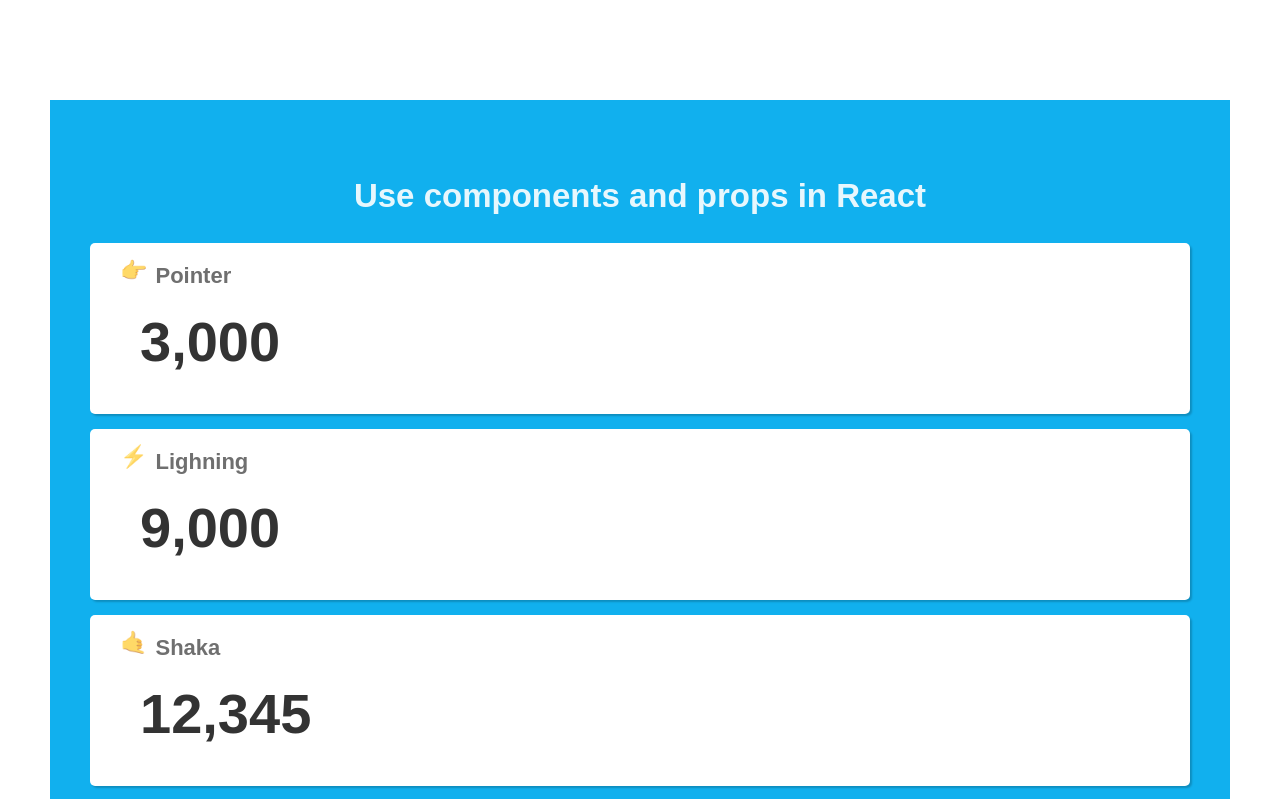
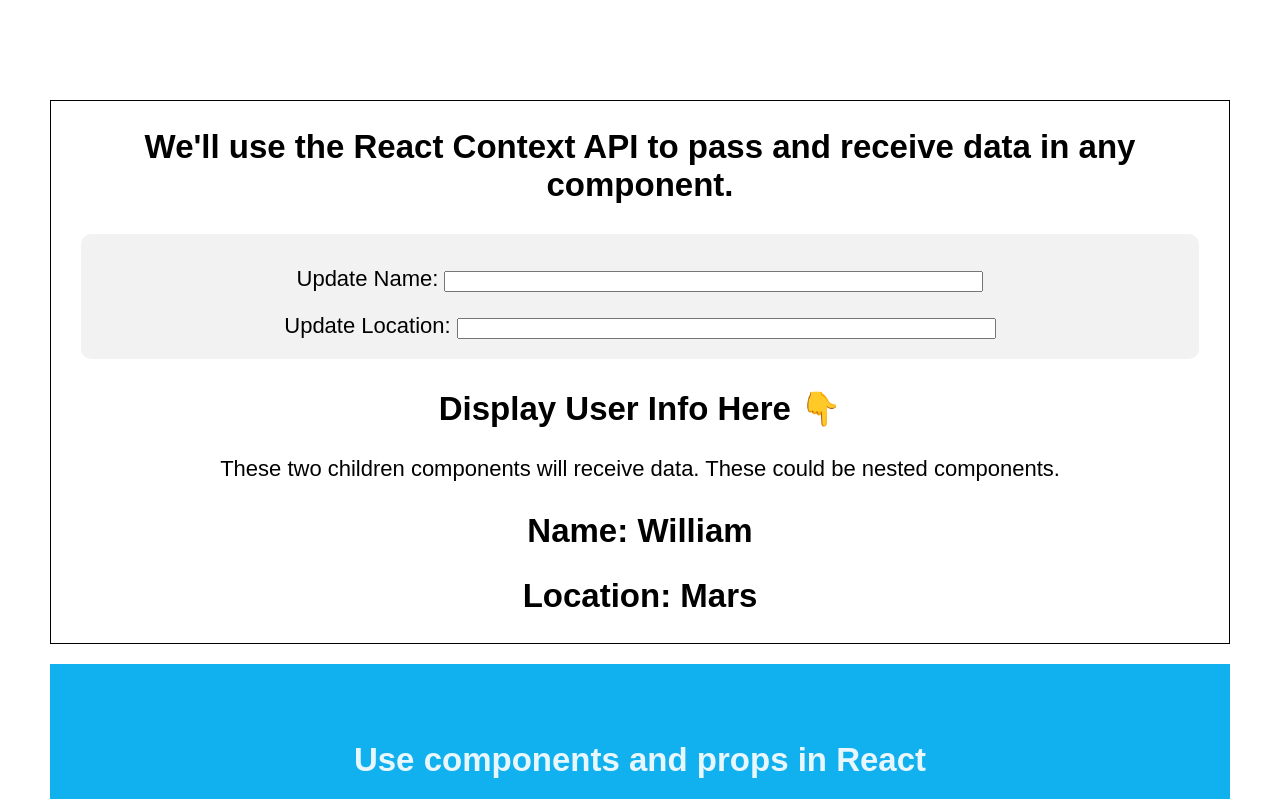
Before and after one commit to williamwdev/react-review-challenge, a React (Create React App) app: page / in a window 1280 px wide. Shown: the top 799 px of the page. Built offline with nearby package versions, Linux system fonts and the light colour scheme.

Commit message:
added styling and successfully rendering React Context problem

```diff
--- a/src/App.js
+++ b/src/App.js
@@ -1,25 +1,27 @@
-import React from 'react';
-import UserProfile from '../src/components/UserProfile/UserProfile';
-import List from '../src/components/List/List'
-import UserInput from '../src/components/UserInput/UserInput'
-import EventHandling from './components/EventHandling/EventHandling';
-import Calculator from '../src/components/Calculator/Calculator';
-import Movement from '../src/components/Movement/Movement';
-import FetchAPI from '../src/components/FetchAPI/FetchAPI';
-import ParentComponent from './components/PassProps/PassProps';
-import './styles.css';
+import React from "react";
+import UserProfile from "../src/components/UserProfile/UserProfile";
+import List from "../src/components/List/List";
+import UserInput from "../src/components/UserInput/UserInput";
+import EventHandling from "./components/EventHandling/EventHandling";
+import Calculator from "../src/components/Calculator/Calculator";
+import Movement from "../src/components/Movement/Movement";
+import FetchAPI from "../src/components/FetchAPI/FetchAPI";
+import ParentComponent from "./components/PassProps/PassProps";
+import Context from "./components/Context/Context";
+import "./styles.css";
 
 function App() {
   return (
     <div className="App">
-      <ParentComponent/>
-      <FetchAPI/>
-      <Movement/>
-      <Calculator/>
-      <EventHandling/>
-      <UserInput/>
-      <UserProfile/>
-      <List/>
+      <Context />
+      <ParentComponent />
+      <FetchAPI />
+      <Movement />
+      <Calculator />
+      <EventHandling />
+      <UserInput />
+      <UserProfile />
+      <List />
     </div>
   );
 }
--- a/src/components/Context/Context.js
+++ b/src/components/Context/Context.js
@@ -6,7 +6,7 @@
 export default function Context() {
   return (
     <>
-      <div className="App">
+      <div className="context-container">
         <h2 className="is-size-4">
           We'll use the React Context API to pass and receive data in any
           component.
@@ -22,7 +22,6 @@
           <Name />
           <Location />
         </div>
-        <ScotchInfoBar />
       </div>
     </>
   );
--- a/src/styles.css
+++ b/src/styles.css
@@ -250,3 +250,28 @@
   margin: 20px;
   text-align: left;
 }
+
+/* context styling */
+.context-container {
+  font-family: sans-serif;
+  padding-left: 30px;
+  padding-right: 30px;
+  border: 1px solid black;
+  margin-bottom: 20px;
+}
+
+.input-item {
+  margin-top: 2%;
+}
+
+.input {
+  width: 50%;
+}
+
+.user-form {
+  background: #f2f2f2;
+  border-radius: 10px;
+  padding: 10px 20px 20px;
+  margin-top: 30px;
+  margin-bottom: 30px;
+}
```
